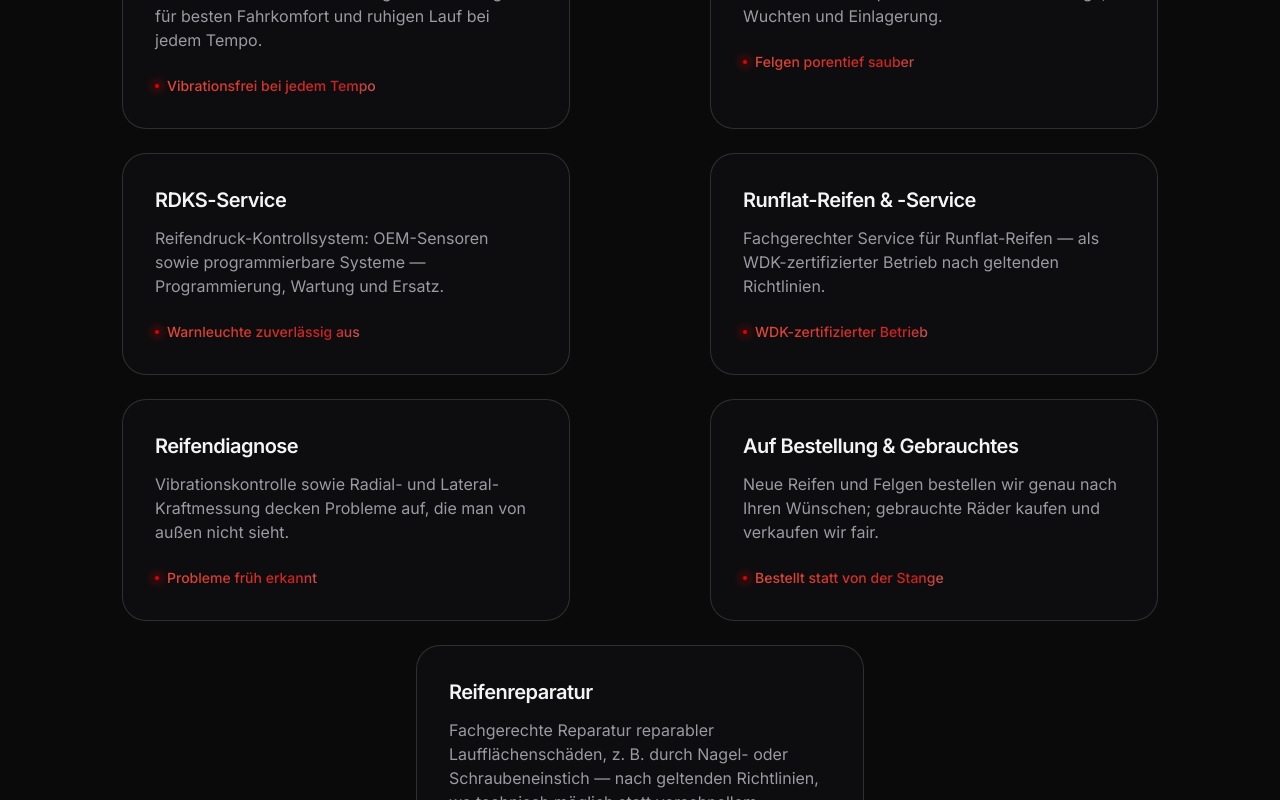
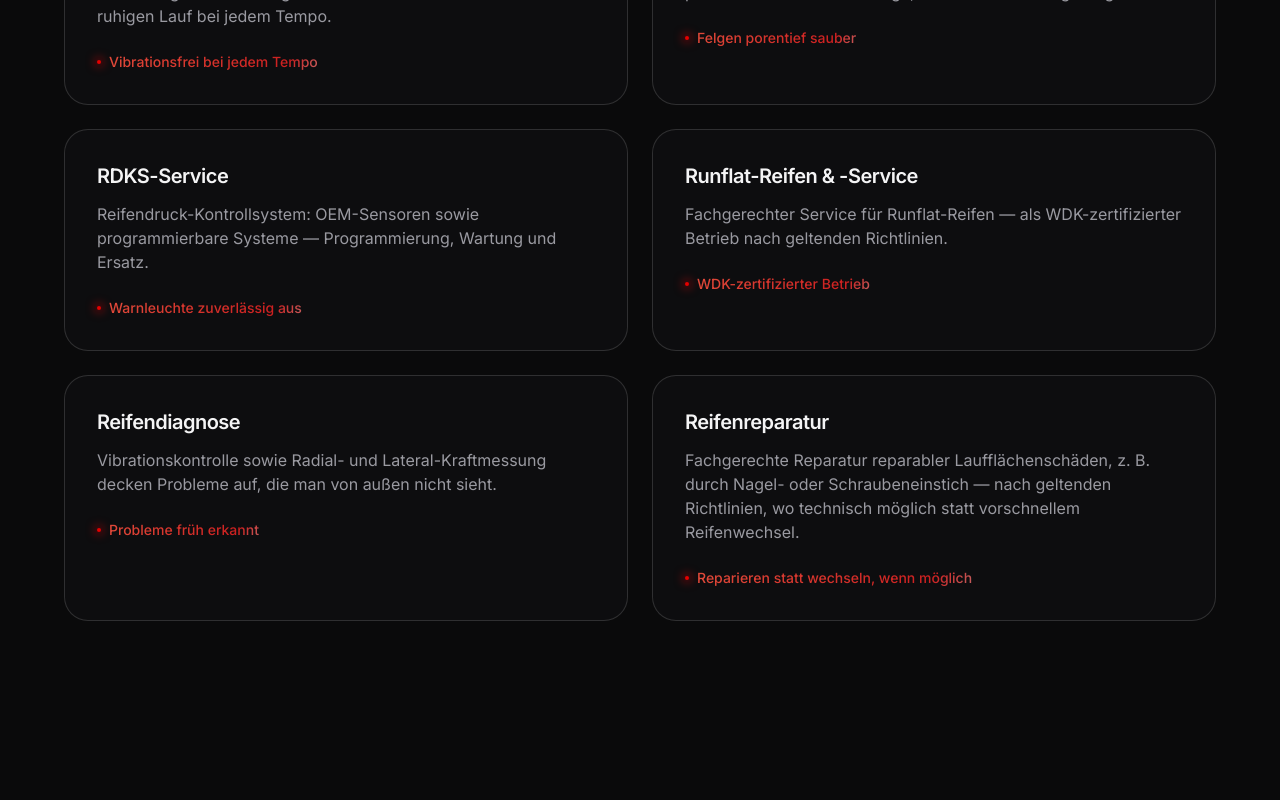
Before and after one commit to hfrzcnrvj8-gif/wrsteamwebsite, a Next.js app: page /de/leistungen in a window 1280 px wide. Shown: the part 2520-3320 px from the top of the page. Built offline with nearby package versions, Linux system fonts and the light colour scheme; no server answers.

Commit message:
Remove redundant 'Auf Bestellung & Gebrauchtes' card from Mehr Service grid
Duplicated content already covered by the 'Felgen, Kompletträder & Reifen'
service card. Restores a clean 2x3 grid (6 items) instead of an odd 7th
card spanning the row on its own.

```diff
--- a/components/UseCases.tsx
+++ b/components/UseCases.tsx
@@ -18,16 +18,8 @@ export function UseCases({ dict }: { dict: Dictionary["useCases"] }) {
 
         <div className="mt-20 grid gap-6 sm:grid-cols-2 md:mt-24">
           {dict.items.map((item, i) => (
-            <Reveal
-              key={item.title}
-              delay={(i % 2) * 0.1}
-              className={
-                dict.items.length % 2 === 1 && i === dict.items.length - 1
-                  ? "sm:col-span-2"
-                  : undefined
-              }
-            >
-              <article className="card-surface group h-full rounded-3xl p-8 transition-colors hover:border-brand-cyan/40 sm:max-w-md sm:mx-auto">
+            <Reveal key={item.title} delay={(i % 2) * 0.1}>
+              <article className="card-surface group h-full rounded-3xl p-8 transition-colors hover:border-brand-cyan/40">
                 <h3 className="text-xl font-semibold tracking-tight">
                   {item.title}
                 </h3>
--- a/i18n/dictionaries/de.json
+++ b/i18n/dictionaries/de.json
@@ -139,11 +139,6 @@
         "title": "Reifendiagnose",
         "description": "Vibrationskontrolle sowie Radial- und Lateral-Kraftmessung decken Probleme auf, die man von außen nicht sieht.",
         "impact": "Probleme früh erkannt"
-      },
-      {
-        "title": "Auf Bestellung & Gebrauchtes",
-        "description": "Neue Reifen und Felgen bestellen wir genau nach Ihren Wünschen; gebrauchte Räder kaufen und verkaufen wir fair.",
-        "impact": "Bestellt statt von der Stange"
       },
       {
         "title": "Reifenreparatur",
--- a/i18n/dictionaries/en.json
+++ b/i18n/dictionaries/en.json
@@ -139,11 +139,6 @@
         "title": "Tyre diagnostics",
         "description": "Vibration control as well as radial and lateral force measurement reveal problems you cannot see from the outside.",
         "impact": "Problems spotted early"
-      },
-      {
-        "title": "Made to order & used",
-        "description": "We order new tyres and rims exactly to your wishes; used wheels we buy and sell fairly.",
-        "impact": "Ordered, not off the shelf"
       },
       {
         "title": "Tyre repair",
--- a/i18n/dictionaries/pl.json
+++ b/i18n/dictionaries/pl.json
@@ -139,11 +139,6 @@
         "title": "Diagnostyka opon",
         "description": "Kontrola drgań oraz pomiar sił promieniowych i bocznych wykrywają problemy niewidoczne z zewnątrz.",
         "impact": "Problemy wykryte wcześnie"
-      },
-      {
-        "title": "Na zamówienie i używane",
-        "description": "Nowe opony i felgi zamawiamy dokładnie pod Twoje życzenia; używane koła skupujemy i sprzedajemy uczciwie.",
-        "impact": "Zamówione, nie z półki"
       },
       {
         "title": "Naprawa opon",
```
